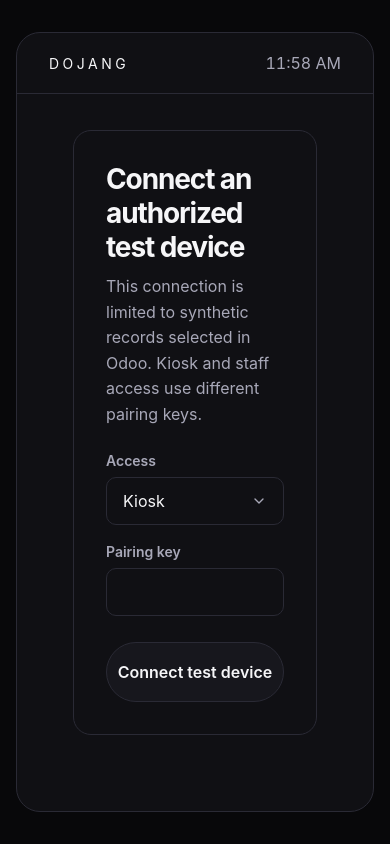
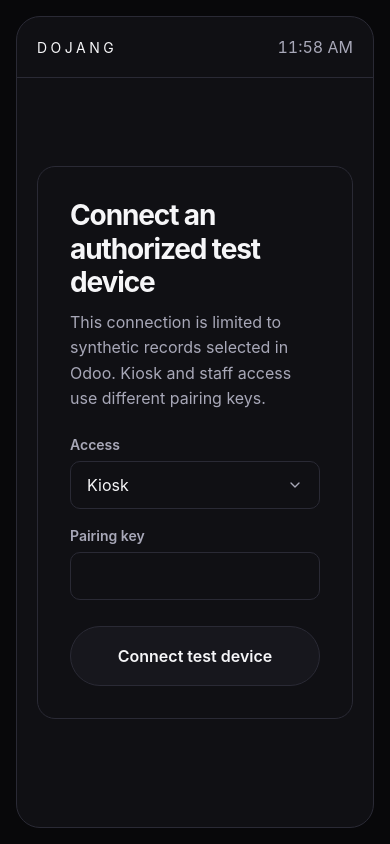
Before and after one commit to jDelille/companion, a Next.js app: page /integration/pair in a window 390 px wide. Built offline with nearby package versions, Linux system fonts and the light colour scheme.

Commit message:
kiosk: phone layout fixes (panel padding, stacked cards)

```diff
--- a/app/(kiosk)/KioskShell.module.scss
+++ b/app/(kiosk)/KioskShell.module.scss
@@ -12,6 +12,8 @@
 
 // The one centered column every screen lives in, so screens never set their own width
 .main {
+	--panel-pad-x: 3.5rem; // side padding inside the panel (header uses it too)
+	--panel-pad-y: 2.5rem; // top and bottom padding
 	flex: 1;
 	display: flex;
 	flex-direction: column;
@@ -20,7 +22,7 @@
 		var(--kiosk-column-width)
 	); // 1rem gap each side on small screens
 	margin: 2rem auto; // space above and below the panel
-  padding: 2.5rem 3.5rem;
+	padding: var(--panel-pad-y) var(--panel-pad-x);
 	background: var(--panel); // slightly lighter than the page
 	border: 1px solid var(--line);
 	border-radius: 24px; // rounded panel like mine
@@ -54,3 +56,12 @@
 		text-decoration: none;
 	}
 }
+
+// phones: tighter panel so content has room
+@container kiosk (width < 540px) {
+	.main {
+		--panel-pad-x: 1.25rem;
+		--panel-pad-y: 1.25rem;
+		margin: 1rem auto;
+	}
+}
--- a/src/components/kiosk/kiosk-header/KioskHeader.module.scss
+++ b/src/components/kiosk/kiosk-header/KioskHeader.module.scss
@@ -2,9 +2,9 @@
 	display: flex;
 	align-items: center;
 	justify-content: space-between;
-  // negative margins stretch the line across the whole panel
-  margin: -2.5rem -3.5rem 0;
-  padding: 1.25rem 2rem;
+	// negative margins stretch the line across the whole panel, whatever its padding
+	margin: calc(var(--panel-pad-y) * -1) calc(var(--panel-pad-x) * -1) 0;
+	padding: 1.25rem var(--panel-pad-x);
 	border-bottom: 1px solid var(--line);
 }
 
```
Also changed, not shown: src/components/kiosk/screens/welcome-screen/WelcomeScreen.module.scss (+8 -0 lines). Lines whose indentation alone changed are shown as unchanged.
